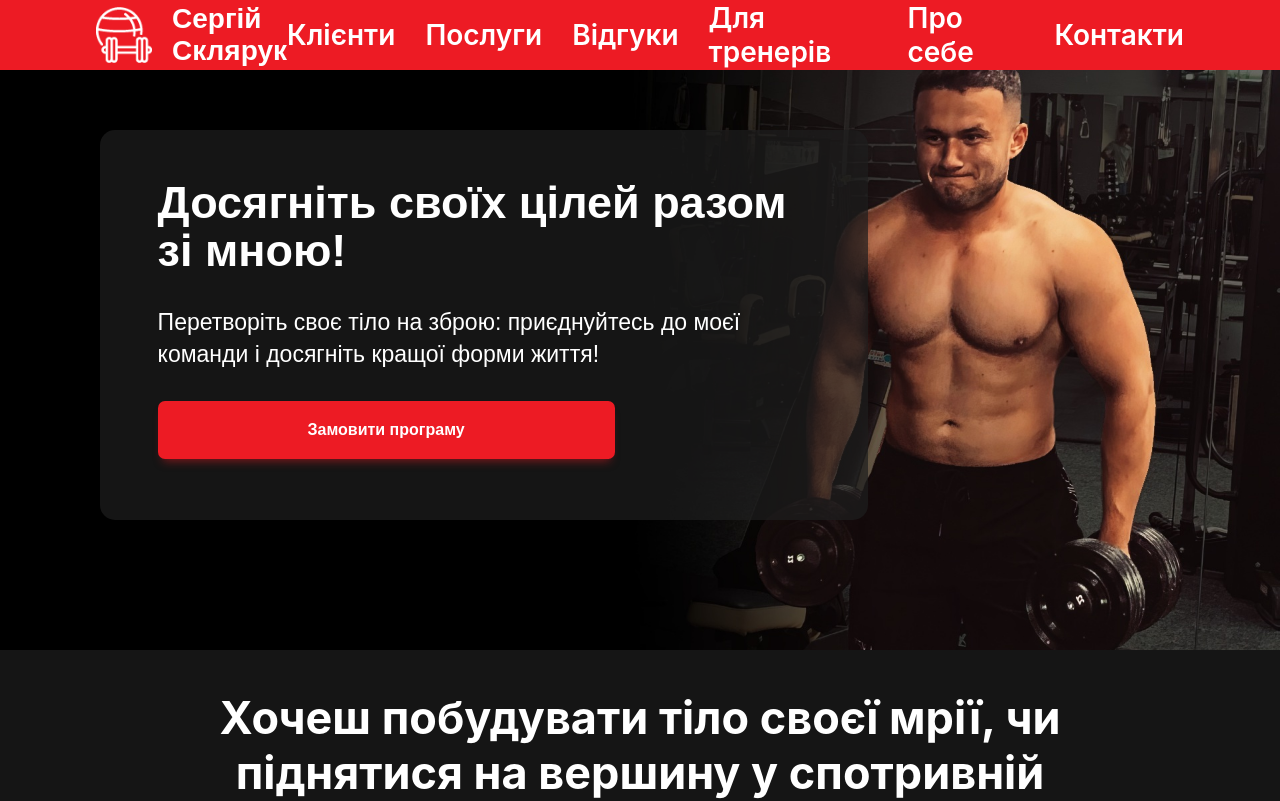
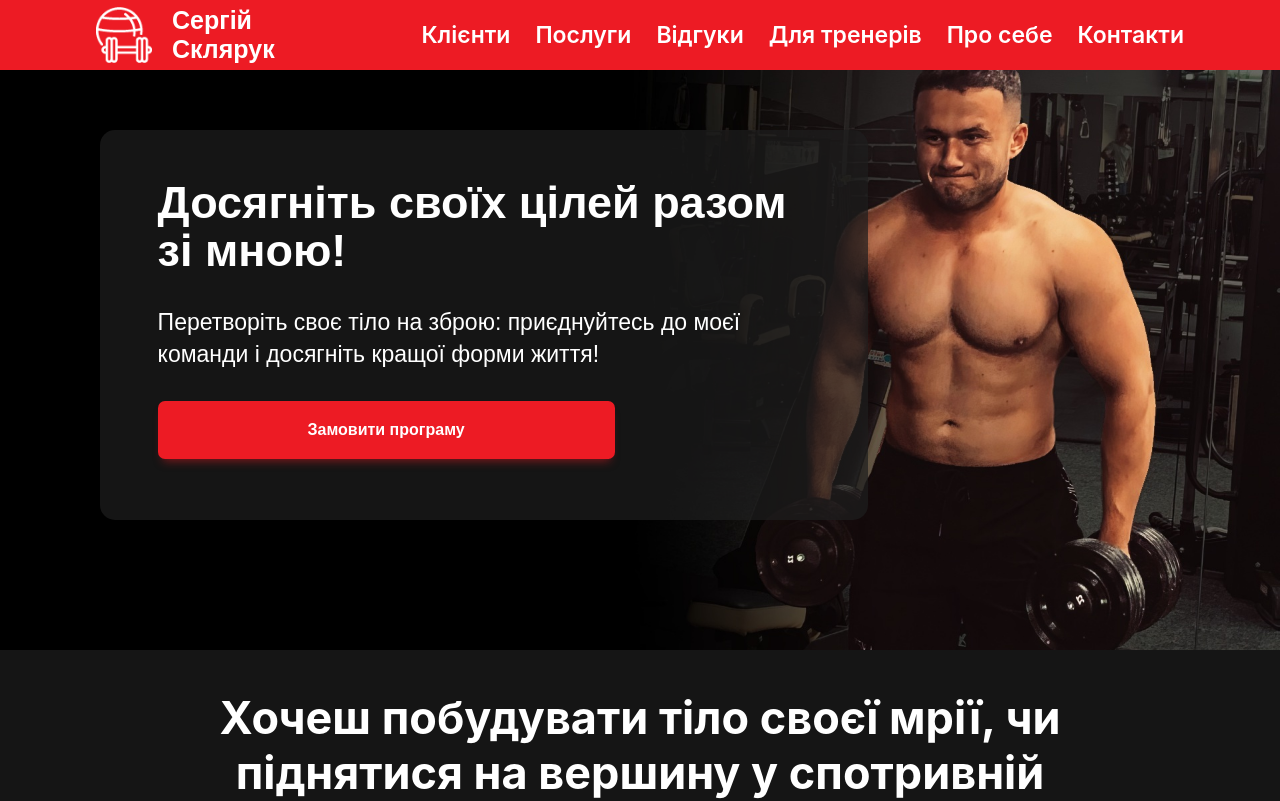
Before and after one commit to Enertt/learning_project_fitness, a React (Create React App) app: page / in a window 1280 px wide. Shown: the top 801 px of the page. Built offline with nearby package versions, Linux system fonts and the light colour scheme.

Commit message:
Nikita's style fixes

```diff
--- a/src/Components/Header/header.module.css
+++ b/src/Components/Header/header.module.css
@@ -37,7 +37,7 @@
 }
 
 .wrapper__content__logo__name__span {
-    font-size: 28px;
+    font-size: 25px;
     font-weight: 600;
     font-family: var(--global-font-family);
     color: white;
@@ -47,7 +47,7 @@
     height: 100%;
     display: flex;
     align-items: center;
-    gap: 30px;
+    gap: 25px;
 }
 
 .wrapper__content__info__svg {
@@ -57,7 +57,7 @@
 
 .wrapper__content__info__span {
     cursor: pointer;
-    font-size: 28px;
+    font-size: 23px;
     font-weight: 600;
     color: white;
 }
```
